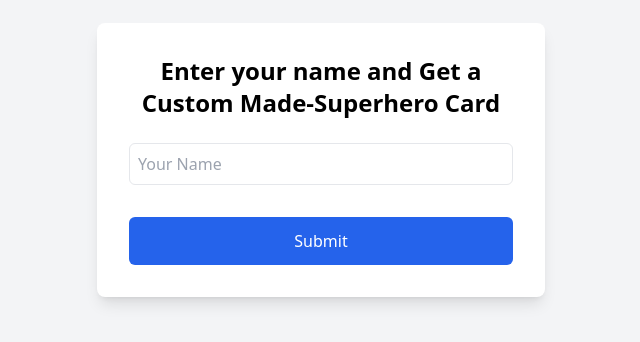
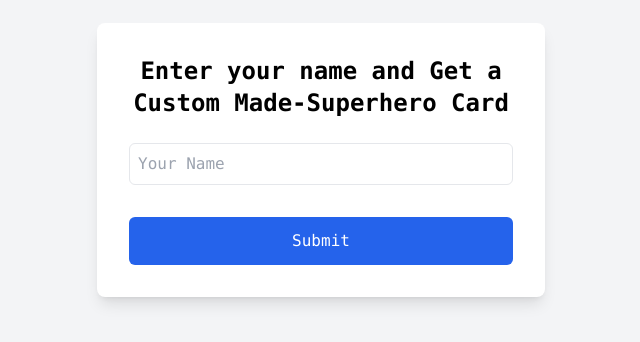
Before and after one commit to pushparajwastaken/card-generator, a React (Vite) app: page / in a window 1280 px wide. Shown: the part 240-582 px from the top of the page, without its empty margins (319-959 px from the left). Built offline with nearby package versions, Linux system fonts and the light colour scheme.

Commit message:
Add font-mono class to main div
Added 'font-mono' class to the main div for styling.

```diff
--- a/src/App.jsx
+++ b/src/App.jsx
@@ -8,7 +8,7 @@ import { Outlet } from "react-router-dom";
 function App() {
   const [input, setInnput] = useState("");
   return (
-    <div className="w=flex h-screen">
+    <div className="w=flex h-screen font-mono">
       <Outlet context={{ input, setInnput }} />
     </div>
   );
```
